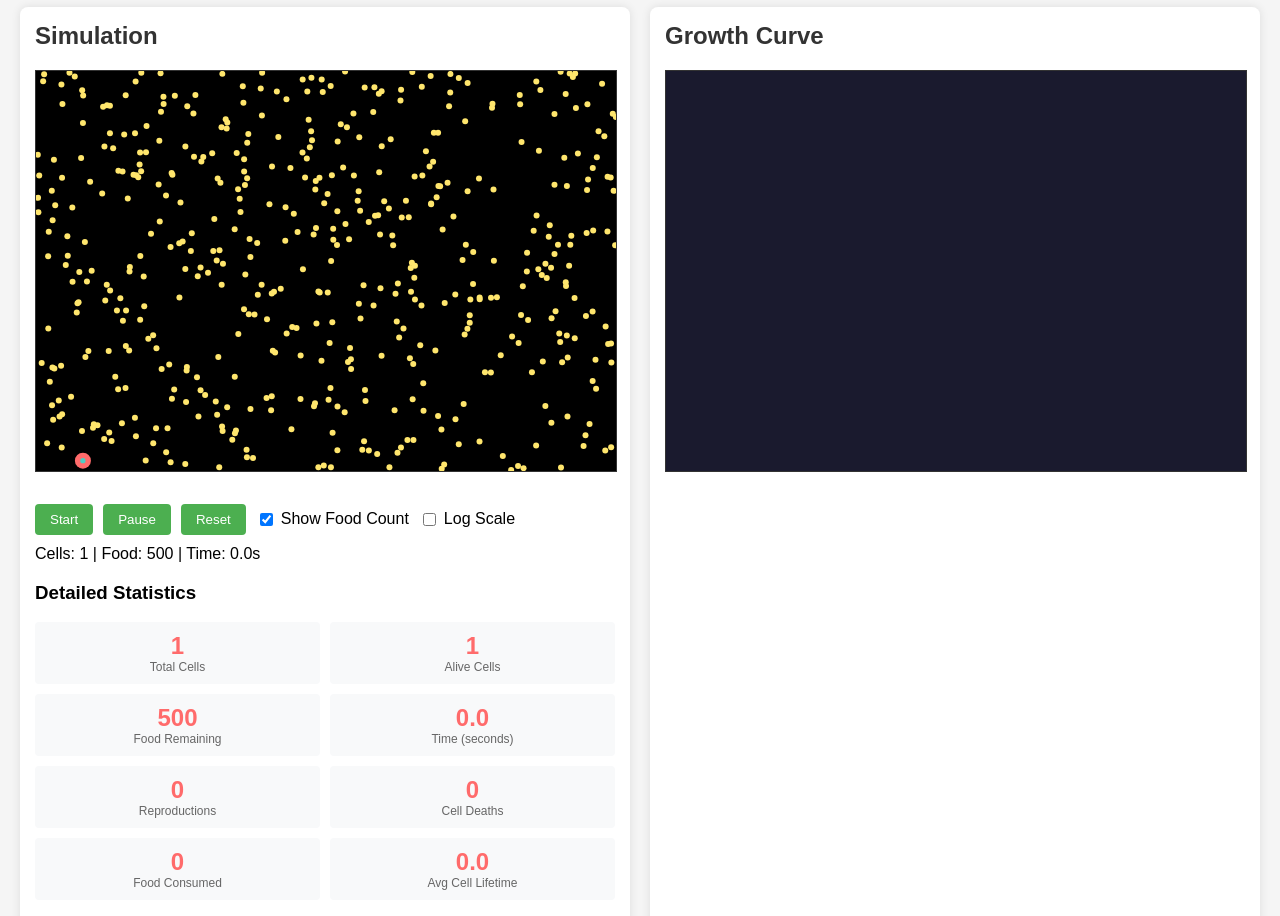
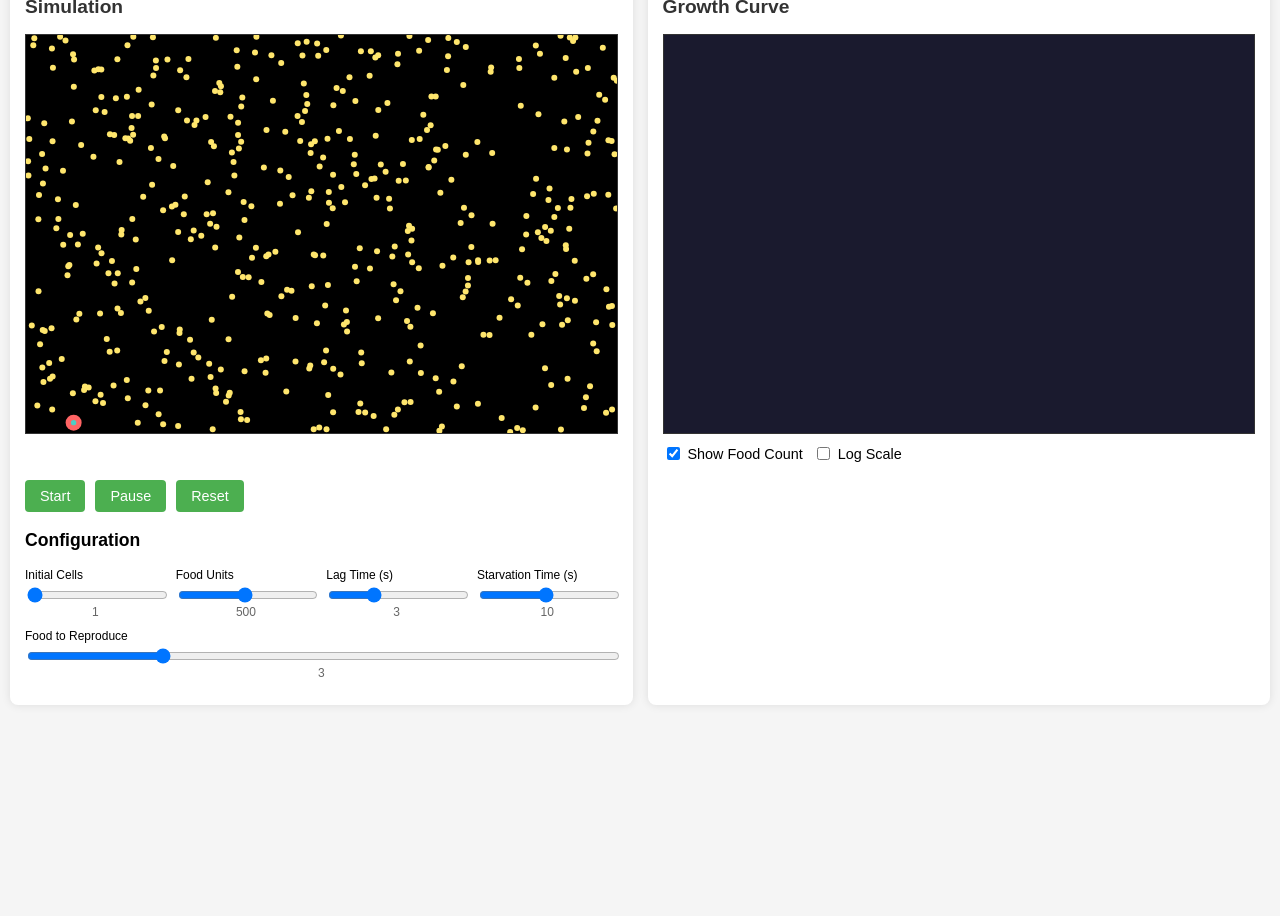
Before and after one commit to armetcal/cell_growth_simulator, a plain HTML site: page index.html in a window 1280 px wide. Shown: the part 73-989 px from the top of the page. After the commit the page ends 800 px from the top, so only its background shows below. Drawn offline with Linux system fonts and the light colour scheme.

Commit message:
Fully working main page

```diff
--- a/index.html
+++ b/index.html
@@ -2,36 +2,61 @@
 <html>
 <head>
     <title>Cell Growth Simulator</title>
+    <meta name="viewport" content="width=device-width, initial-scale=1.0">
     <style>
+        * {
+            box-sizing: border-box;
+        }
+
         body {
             font-family: Arial, sans-serif;
-            margin: 20px;
+            margin: 10px;
             background-color: #f5f5f5;
+            padding: 0;
         }
+
+        h1 {
+            text-align: center;
+            margin-top: 10px;
+            font-size: 1.5rem;
+        }
+
         .container {
             display: flex;
-            gap: 20px;
+            flex-direction: column;
+            gap: 15px;
         }
+
+        @media (min-width: 768px) {
+            .container {
+                flex-direction: row;
+            }
+        }
+
         .panel {
-            flex: 1;
             background: white;
             border-radius: 8px;
             padding: 15px;
             box-shadow: 0 0 10px rgba(0,0,0,0.1);
+            width: 100%;
         }
+
         canvas {
             border: 1px solid #333;
+            width: 100%;
+            display: block;
         }
+
         #simulationCanvas {
             background-color: #000;
-            width: 100%;
             height: 400px;
         }
+
         #graphCanvas {
             background-color: #1a1a2e;
-            width: 100%;
             height: 400px;
         }
+
         .controls {
             margin: 10px 0;
             display: flex;
@@ -39,6 +64,7 @@
             gap: 10px;
             align-items: center;
         }
+
         button {
             padding: 8px 15px;
             background-color: #4CAF50;
@@ -46,55 +72,77 @@
             border: none;
             border-radius: 4px;
             cursor: pointer;
+            font-size: 0.9rem;
         }
+
         button:hover {
             background-color: #45a049;
         }
+
         label {
             display: flex;
             align-items: center;
             gap: 5px;
+            font-size: 0.9rem;
         }
+
         .slider-container {
             display: flex;
             flex-direction: column;
-            min-width: 150px;
+            min-width: 120px;
+            flex: 1;
         }
+
         .slider-container label {
             font-size: 12px;
             margin-bottom: 3px;
         }
+
         .slider-container input[type="range"] {
             width: 100%;
         }
+
         .slider-value {
             font-size: 12px;
             color: #666;
-        }
-        .stats-grid {
-            display: grid;
-            grid-template-columns: repeat(2, 1fr);
-            gap: 10px;
-            margin-top: 10px;
-        }
-        .stat-card {
-            background: #f8f9fa;
-            border-radius: 4px;
-            padding: 10px;
             text-align: center;
         }
-        .stat-value {
-            font-size: 24px;
-            font-weight: bold;
-            color: #FF6B6B;
-        }
-        .stat-label {
-            font-size: 12px;
-            color: #666;
-        }
+
         h2 {
             margin-top: 0;
             color: #333;
+            font-size: 1.2rem;
+        }
+
+        h3 {
+            font-size: 1.1rem;
+        }
+
+        /* Mobile-specific adjustments */
+        @media (max-width: 767px) {
+            body {
+                margin: 5px;
+            }
+
+            .controls {
+                flex-direction: column;
+                align-items: stretch;
+            }
+
+            .slider-container {
+                min-width: 100%;
+            }
+
+            button {
+                width: 100%;
+                padding: 12px;
+                font-size: 1rem;
+            }
+        }
+
+        /* Hide detailed stats */
+        .stats-grid {
+            display: none;
         }
     </style>
 </head>
@@ -110,56 +158,13 @@
                 <button id="startBtn">Start</button>
                 <button id="pauseBtn">Pause</button>
                 <button id="resetBtn">Reset</button>
-                <label>
-                    <input type="checkbox" id="showFoodCheckbox" checked> Show Food Count
-                </label>
-                <label>
-                    <input type="checkbox" id="logScaleCheckbox"> Log Scale
-                </label>
-            </div>
-            <div id="stats">Cells: 1 | Food: 500 | Time: 0s</div>
-
-            <h3>Detailed Statistics</h3>
-            <div class="stats-grid">
-                <div class="stat-card">
-                    <div class="stat-value" id="totalCellsStat">1</div>
-                    <div class="stat-label">Total Cells</div>
-                </div>
-                <div class="stat-card">
-                    <div class="stat-value" id="aliveCellsStat">1</div>
-                    <div class="stat-label">Alive Cells</div>
-                </div>
-                <div class="stat-card">
-                    <div class="stat-value" id="foodStat">500</div>
-                    <div class="stat-label">Food Remaining</div>
-                </div>
-                <div class="stat-card">
-                    <div class="stat-value" id="timeStat">0.0</div>
-                    <div class="stat-label">Time (seconds)</div>
-                </div>
-                <div class="stat-card">
-                    <div class="stat-value" id="reproductionsStat">0</div>
-                    <div class="stat-label">Reproductions</div>
-                </div>
-                <div class="stat-card">
-                    <div class="stat-value" id="deathsStat">0</div>
-                    <div class="stat-label">Cell Deaths</div>
-                </div>
-                <div class="stat-card">
-                    <div class="stat-value" id="consumedFoodStat">0</div>
-                    <div class="stat-label">Food Consumed</div>
-                </div>
-                <div class="stat-card">
-                    <div class="stat-value" id="avgLifetimeStat">0.0</div>
-                    <div class="stat-label">Avg Cell Lifetime</div>
-                </div>
             </div>
 
             <h3>Configuration</h3>
             <div class="controls">
                 <div class="slider-container">
                     <label for="initialCellsSlider">Initial Cells</label>
-                    <input type="range" id="initialCellsSlider" min="1" max="20" value="1">
+                    <input type="range" id="initialCellsSlider" min="1" max="10" value="1">
                     <span class="slider-value" id="initialCellsValue">1</span>
                 </div>
 
@@ -170,9 +175,15 @@
                 </div>
 
                 <div class="slider-container">
+                    <label for="lagTimeSlider">Lag Time (s)</label>
+                    <input type="range" id="lagTimeSlider" min="0" max="10" value="3">
+                    <span class="slider-value" id="lagTimeValue">3</span>
+                </div>
+
+                <div class="slider-container">
                     <label for="starvationTimeSlider">Starvation Time (s)</label>
-                    <input type="range" id="starvationTimeSlider" min="1" max="20" value="5">
-                    <span class="slider-value" id="starvationTimeValue">5</span>
+                    <input type="range" id="starvationTimeSlider" min="1" max="20" value="10">
+                    <span class="slider-value" id="starvationTimeValue">10</span>
                 </div>
 
                 <div class="slider-container">
@@ -186,6 +197,16 @@
         <div class="panel">
             <h2>Growth Curve</h2>
             <canvas id="graphCanvas"></canvas>
+
+            <!-- Graph controls -->
+            <div class="controls">
+                <label>
+                    <input type="checkbox" id="showFoodCheckbox" checked> Show Food Count
+                </label>
+                <label>
+                    <input type="checkbox" id="logScaleCheckbox"> Log Scale
+                </label>
+            </div>
         </div>
     </div>
 
@@ -199,9 +220,9 @@
         // Set canvas dimensions
         function resizeCanvases() {
             simCanvas.width = simCanvas.clientWidth;
-            simCanvas.height = 400;
+            simCanvas.height = simCanvas.clientHeight || 400;
             graphCanvas.width = graphCanvas.clientWidth;
-            graphCanvas.height = 400;
+            graphCanvas.height = graphCanvas.clientHeight || 400;
         }
 
         // Call on load and resize
@@ -210,6 +231,7 @@
 
         // Constants
         const CELL_SPEED = 100; // Constant speed for all cells
+        const DOUBLING_TIME_VARIANCE = 0.1; // 10% variance in doubling times
 
         // Simulation state
         let simulationRunning = false;
@@ -224,6 +246,8 @@
         let useLogScale = false;
         let starvationTime = 5; // seconds before cell dies
         let reproductionThreshold = 3; // food needed to reproduce
+        let lagTime = 3; // seconds before cells can reproduce
+        let lastHistoryUpdate = 0; // Track when we last added to history
 
         // Statistics tracking
         let totalCellsCreated = 1;
@@ -243,29 +267,20 @@
         const startBtn = document.getElementById('startBtn');
         const pauseBtn = document.getElementById('pauseBtn');
         const resetBtn = document.getElementById('resetBtn');
-        const statsDiv = document.getElementById('stats');
         const showFoodCheckbox = document.getElementById('showFoodCheckbox');
         const logScaleCheckbox = document.getElementById('logScaleCheckbox');
 
         // Slider elements
         const initialCellsSlider = document.getElementById('initialCellsSlider');
         const foodUnitsSlider = document.getElementById('foodUnitsSlider');
+        const lagTimeSlider = document.getElementById('lagTimeSlider');
         const starvationTimeSlider = document.getElementById('starvationTimeSlider');
         const reproductionThresholdSlider = document.getElementById('reproductionThresholdSlider');
         const initialCellsValue = document.getElementById('initialCellsValue');
         const foodUnitsValue = document.getElementById('foodUnitsValue');
+        const lagTimeValue = document.getElementById('lagTimeValue');
         const starvationTimeValue = document.getElementById('starvationTimeValue');
         const reproductionThresholdValue = document.getElementById('reproductionThresholdValue');
-
-        // Statistics elements
-        const totalCellsStat = document.getElementById('totalCellsStat');
-        const aliveCellsStat = document.getElementById('aliveCellsStat');
-        const foodStat = document.getElementById('foodStat');
-        const timeStat = document.getElementById('timeStat');
-        const reproductionsStat = document.getElementById('reproductionsStat');
-        const deathsStat = document.getElementById('deathsStat');
-        const consumedFoodStat = document.getElementById('consumedFoodStat');
-        const avgLifetimeStat = document.getElementById('avgLifetimeStat');
 
         // Event Listeners
         startBtn.addEventListener('click', startSimulation);
@@ -286,6 +301,11 @@
         foodUnitsSlider.addEventListener('input', function() {
             foodUnitsValue.textContent = this.value;
             config.foodUnits = parseInt(this.value);
+        });
+
+        lagTimeSlider.addEventListener('input', function() {
+            lagTimeValue.textContent = this.value;
+            lagTime = parseInt(this.value);
         });
 
         starvationTimeSlider.addEventListener('input', function() {
@@ -314,6 +334,15 @@
                 this.consumedFood = 0;
                 this.age = 0;
                 this.lastFed = 0; // Time since last feeding
+                this.reproductionTimer = 0; // Timer for next reproduction
+                this.nextReproductionTime = this.getRandomDoublingTime(); // Random doubling time
+            }
+
+            getRandomDoublingTime() {
+                // Generate a random doubling time with variance
+                const baseDoublingTime = 1.0; // Base doubling time in seconds
+                const variance = (Math.random() * 2 - 1) * DOUBLING_TIME_VARIANCE * baseDoublingTime;
+                return Math.max(0.1, baseDoublingTime + variance); // Ensure minimum time
             }
 
             update(deltaTime) {
@@ -342,6 +371,7 @@
                 // Age the cell
                 this.age += deltaTime;
                 this.lastFed += deltaTime;
+                this.reproductionTimer += deltaTime;
 
                 // Consume food if available - check proximity to food
                 for (let i = 0; i < foods.length; i++) {
@@ -373,9 +403,13 @@
                     return 'die';
                 }
 
-                // Reproduce when enough food consumed
-                if (this.consumedFood >= reproductionThreshold) {
+                // Reproduce when enough food consumed, past lag time, and reproduction timer expired
+                if (this.consumedFood >= reproductionThreshold &&
+                    (simulationTime - this.birthTime) >= lagTime &&
+                    this.reproductionTimer >= this.nextReproductionTime) {
                     this.consumedFood = 0;
+                    this.reproductionTimer = 0; // Reset reproduction timer
+                    this.nextReproductionTime = this.getRandomDoublingTime(); // Set next reproduction time
                     totalReproductions++;
                     totalCellsCreated++;
                     return new Cell(this.x, this.y);
@@ -387,7 +421,17 @@
             draw(ctx) {
                 ctx.beginPath();
                 ctx.arc(this.x, this.y, this.size, 0, Math.PI * 2);
-                ctx.fillStyle = '#FF6B6B'; // Coral red
+
+                // Color based on age and lag time
+                const ageRatio = (simulationTime - this.birthTime) / lagTime;
+                if (ageRatio < 1) {
+                    // In lag phase - lighter color
+                    const intensity = 100 + Math.floor(ageRatio * 100);
+                    ctx.fillStyle = `rgb(255, ${intensity}, ${intensity})`; // Lighter red
+                } else {
+                    // Post-lag phase - full color
+                    ctx.fillStyle = '#FF6B6B'; // Coral red
+                }
                 ctx.fill();
 
                 // Draw nucleus
@@ -403,6 +447,7 @@
             cells = [];
             foods = [];
             simulationTime = 0;
+            lastHistoryUpdate = 0;
             cellCount = config.initialCells;
             foodCount = config.foodUnits;
             growthHistory = [{time: 0, cells: cellCount, food: foodCount}];
@@ -433,7 +478,6 @@
                 });
             }
 
-            updateStats();
             draw();
             drawGraph();
         }
@@ -468,15 +512,15 @@
             foodCount = Math.max(0, foodCount);
 
             // Add to history every 0.5 seconds
-            if (simulationTime - (growthHistory[growthHistory.length - 1]?.time || 0) > 0.5) {
+            if (simulationTime - lastHistoryUpdate > 0.5) {
                 growthHistory.push({
                     time: simulationTime,
                     cells: cellCount,
                     food: foodCount
                 });
+                lastHistoryUpdate = simulationTime;
             }
 
-            updateStats();
             draw();
             drawGraph();
 
@@ -494,9 +538,9 @@
             simCtx.fillStyle = 'black';
             simCtx.fillRect(0, 0, simCanvas.width, simCanvas.height);
 
-            // Draw ONLY the first foodCount food particles as yellow dots
+            // Draw food particles
             simCtx.fillStyle = '#FFE66D'; // Yellow
-            for (let i = 0; i < foods.length && i < foodCount; i++) {
+            for (let i = 0; i < foods.length; i++) {
                 const food = foods[i];
                 if (!food.consumed) {
                     simCtx.beginPath();
@@ -617,7 +661,7 @@
             growthHistory.forEach((point, index) => {
                 const x = padding + (point.time / maxTime) * (width - 2 * padding);
                 const value = useLogScale ? Math.log10(Math.max(1, point.cells)) : point.cells;
-                const y = height - padding - (value / Math.max(1, maxCellValue)) * (height - 2 * padding);
+                const y = height - padding - (value / (maxCellValue || 1)) * (height - 2 * padding);
 
                 if (index === 0) {
                     ctx.moveTo(x, y);
@@ -637,7 +681,7 @@
                 growthHistory.forEach((point, index) => {
                     const x = padding + (point.time / maxTime) * (width - 2 * padding);
                     const value = useLogScale ? Math.log10(Math.max(1, point.food)) : point.food;
-                    const y = height - padding - (value / Math.max(1, maxFoodValue)) * (height - 2 * padding);
+                    const y = height - padding - (value / (maxFoodValue || 1)) * (height - 2 * padding);
 
                     if (index === 0) {
                         ctx.moveTo(x, y);
@@ -658,25 +702,6 @@
                 ctx.fillStyle = '#FFE66D'; // Yellow
                 ctx.fillText('Food', width - 80, 40);
             }
-        }
-
-        // Utility functions
-        function updateStats() {
-            // Update main stats display
-            statsDiv.textContent = `Cells: ${Math.floor(cellCount)} | Food: ${Math.floor(foodCount)} | Time: ${simulationTime.toFixed(1)}s`;
-
-            // Update detailed statistics
-            totalCellsStat.textContent = totalCellsCreated;
-            aliveCellsStat.textContent = cellCount;
-            foodStat.textContent = Math.floor(foodCount);
-            timeStat.textContent = simulationTime.toFixed(1);
-            reproductionsStat.textContent = totalReproductions;
-            deathsStat.textContent = totalCellDeaths;
-            consumedFoodStat.textContent = totalFoodConsumed;
-
-            // Calculate average lifetime
-            const avgLifetime = cellDeathCount > 0 ? cellLifetimeSum / cellDeathCount : 0;
-            avgLifetimeStat.textContent = avgLifetime.toFixed(1);
         }
 
         function startSimulation() {
```
